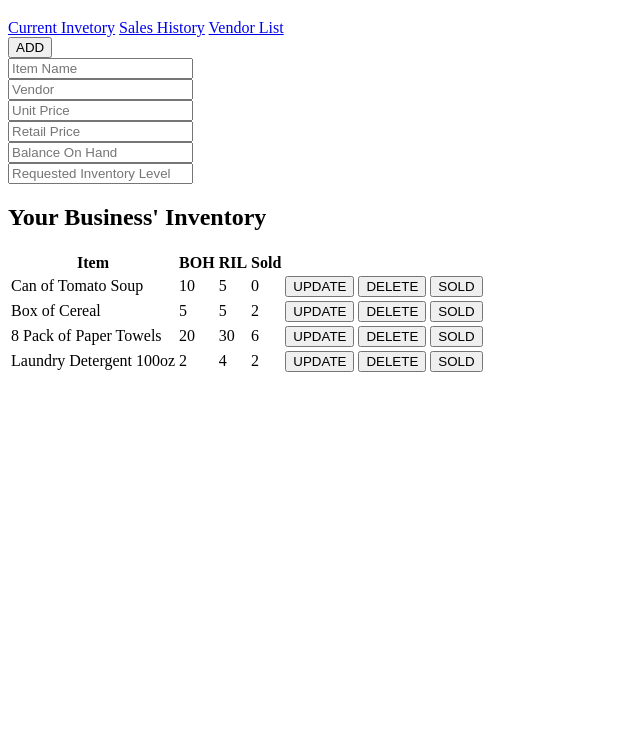
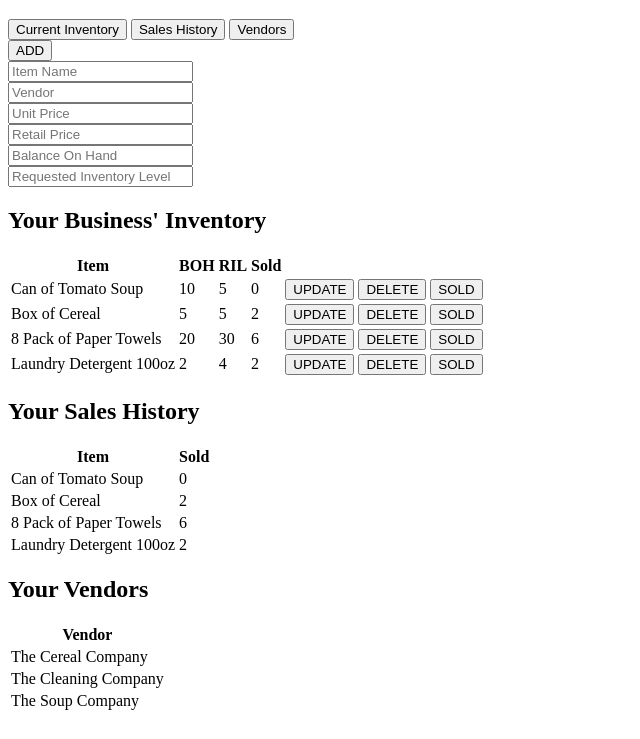
Before and after one commit to steve2482/storeful, a website: page views/user-inventory.html in a window 1280 px wide. Shown: the part 61-800 px from the top of the page, without its empty margins (0-640 px from the left). Drawn offline with nearby package versions, Linux system fonts and the light colour scheme.

Commit message:
added vendor display

```diff
--- a/public/app.js
+++ b/public/app.js
@@ -50,7 +50,7 @@ function getInventoryItems(callbackFn) {
 
 function displayInventoyItems(data) {
   for (let i = 0; i < data.items.length; i++) {
-    $('.inventory-items').append(
+    $('#inventory-items').append(
       `<tr>
         <td>${data.items[i].itemName}</td>
         <td>${data.items[i].balanceOnHand}</td>
@@ -60,6 +60,27 @@ function displayInventoyItems(data) {
         <td><button class="button" id="delete-button">DELETE</button></td>
         <td><button class="button" id="sold-button">SOLD</button></td>
       </tr>`);
+    $('#sales-history').append(
+      `<tr>
+        <td>${data.items[i].itemName}</td>
+        <td>${data.items[i].sold}</td>
+      </tr>`);
+  }
+  let vendors = [];
+  for (let i = 0; i < data.items.length; i++) {
+    vendors.push(data.items[i].vendor);
+  }
+  let uniqueVendors = [];
+  $.each(vendors, function(i, el) {
+    if ($.inArray(el, uniqueVendors) === -1) uniqueVendors.push(el);
+  });
+  uniqueVendors.sort();
+  console.log(uniqueVendors);
+  for (let i = 0; i < uniqueVendors.length; i++) {
+    $('#vendors').append(
+      '<tr>' +
+        '<td>' + uniqueVendors[i] + '</td>' +
+      '</tr>');
   }
 }
 
--- a/views/user-inventory.html
+++ b/views/user-inventory.html
@@ -10,10 +10,11 @@
 		<h1 class="business-name">Your Business Name Here</h1>
 	</div>
 	<div class="navigation">
-		<a href="&" id="current">Current Invetory</a> <a href="&" id="sales">Sales History</a> <a href="&" id="vendor">Vendor List</a>
+		<button id="current-inventory">Current Inventory</button> <button id="sales">Sales History</button> <button id="Vendors">Vendors</button>
 	</div>
 
 	<!-- Item addition form -->
+	<section class="add-item">
 		<div>
 			<button class="button" id="add-button">ADD</button>
 		</div>
@@ -27,21 +28,41 @@
 				<input type="number" name="ril" placeholder="Requested Inventory Level">
 			</form>
 		</div>
+	</section>
 
 	<!-- Inventory list -->
 	<div class="business-inventory">
-		<h2 class="inventory-name">Your Business' Inventory</h2>
-	<table class="inventory-items">
+		<h2 class="data-title">Your Business' Inventory</h2>
+		<table class="data-items" id="inventory-items">
 			<tr>
 				<th>Item</th>
 				<th>BOH</th>
 				<th>RIL</th>
 				<th>Sold</th>
 			</tr>
-
 		</table>
 	</div>
 
+	<!-- Sales History -->
+	<div class="sales-history">
+		<h2 class="data-title">Your Sales History</h2>
+		<table class="data-items" id="sales-history">
+			<tr>
+				<th>Item</th>
+				<th>Sold</th>
+			</tr>
+		</table>
+	</div>
+
+	<!-- Vendor List -->
+	<div class="vendor-list">
+		<h2 class="data-title">Your Vendors</h2>
+		<table class="data-items" id="vendors">
+			<tr>
+				<th>Vendor</th>
+			</tr>
+		</table>
+	</div>
 	<script
   src="https://code.jquery.com/jquery-2.2.4.js"
   integrity="sha256-iT6Q9iMJYuQiMWNd9lDyBUStIq/8PuOW33aOqmvFpqI="
```
Lines whose indentation alone changed are shown as unchanged.
